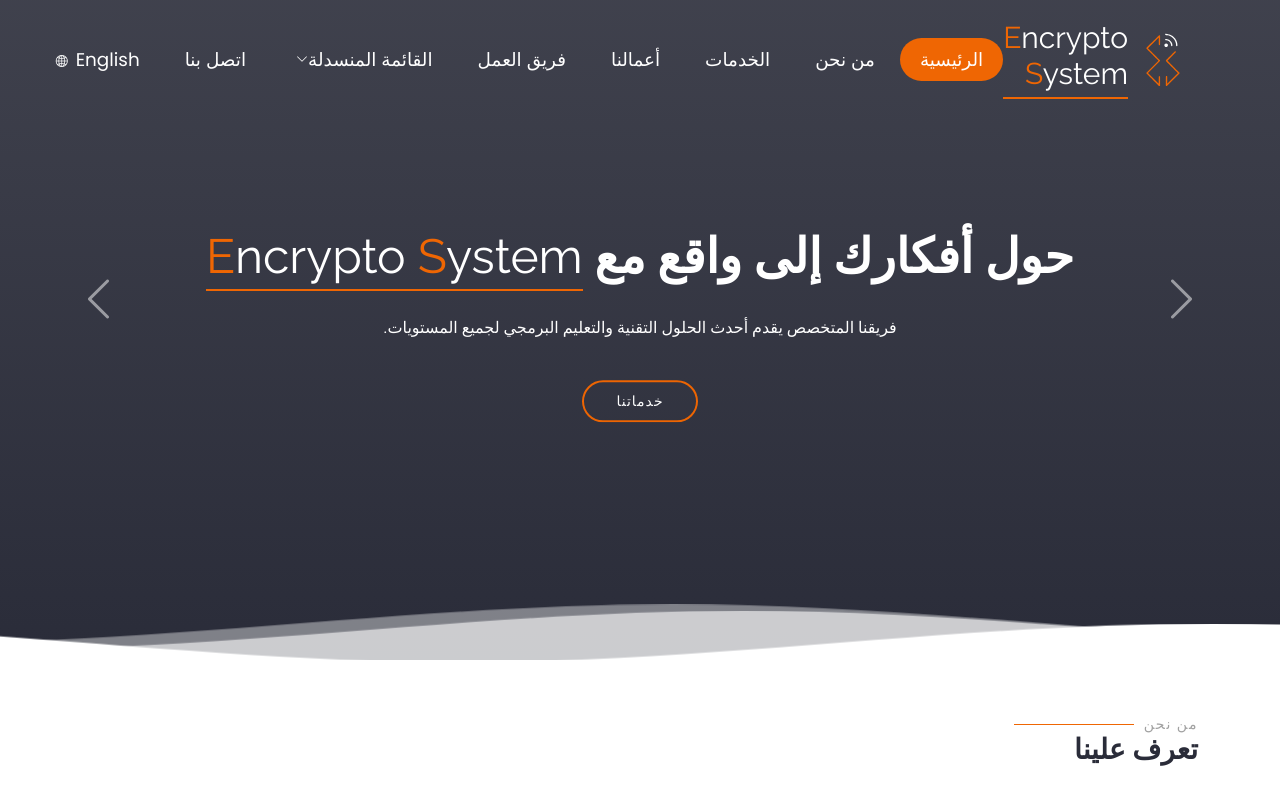
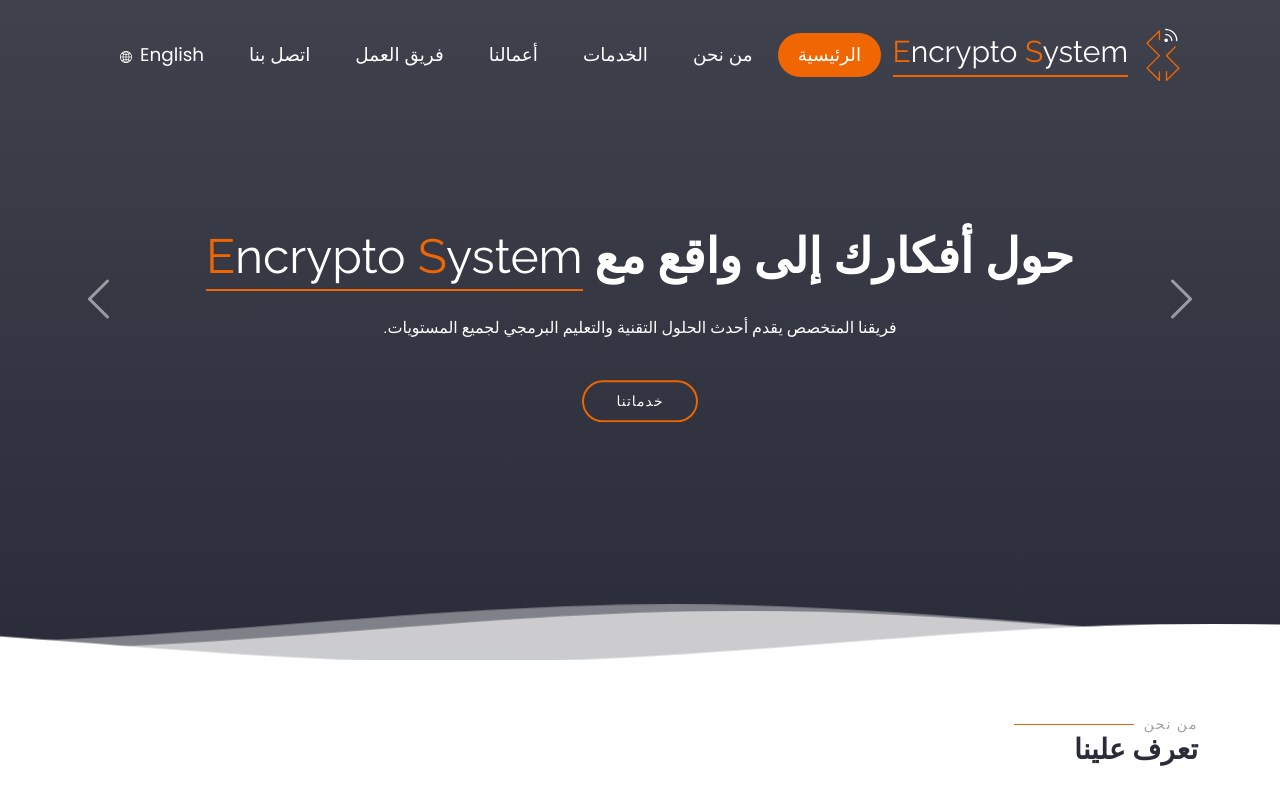
Before and after one commit to SamerElhamdo/encryptosystem, a plain HTML site: page index-ar.html in a window 1280 px wide. Shown: the top 800 px of the page. Drawn offline with Linux system fonts and the light colour scheme.

Commit message:
remove drppppdown

```diff
--- a/index-ar.html
+++ b/index-ar.html
@@ -67,7 +67,7 @@
           <li><a href="#services">الخدمات</a></li>
           <li><a href="#portfolio">أعمالنا</a></li>
           <li><a href="#team">فريق العمل</a></li>
-          <li class="dropdown"><a href="#"><span>القائمة المنسدلة</span> <i class="bi bi-chevron-down toggle-dropdown"></i></a>
+          <!-- <li class="dropdown"><a href="#"><span>القائمة المنسدلة</span> <i class="bi bi-chevron-down toggle-dropdown"></i></a>
             <ul>
               <li><a href="#">عنصر 1</a></li>
               <li class="dropdown"><a href="#"><span>قائمة فرعية</span> <i class="bi bi-chevron-down toggle-dropdown"></i></a>
@@ -78,7 +78,7 @@
               </li>
               <li><a href="#">عنصر 2</a></li>
             </ul>
-          </li>
+          </li> -->
           <li><a href="#contact">اتصل بنا</a></li>
           <li>
             <a href="index.html"><span>English </span> <span class="mx-2"><i class="bi bi-globe2"></i></span> </a>
```
Also changed, not shown: index.html (+2 -2 lines), 1 other file.
